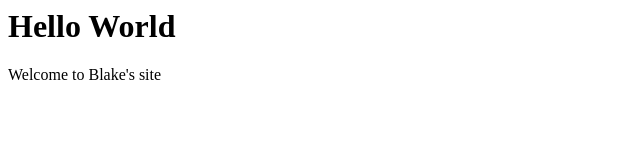
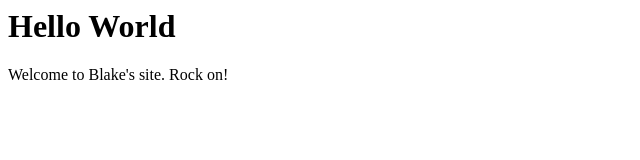
Before and after one commit to ThiefOfBagEnd/github-actions, a plain HTML site: page web_content/index.html in a window 1280 px wide. Shown: the full height of the page, 0-640 px from the left. Drawn offline with Linux system fonts and the light colour scheme.

Commit message:
Customize content

```diff
--- a/web_content/index.html
+++ b/web_content/index.html
@@ -6,7 +6,7 @@
 
 <body>
   <h1>Hello World</h1>
-  <p>Welcome to Blake's site</p>
+  <p>Welcome to Blake's site. Rock on!</p>
 </body>
 
 </html>
```
Also changed, not shown: web_content/404.html (+1 -1 lines).
